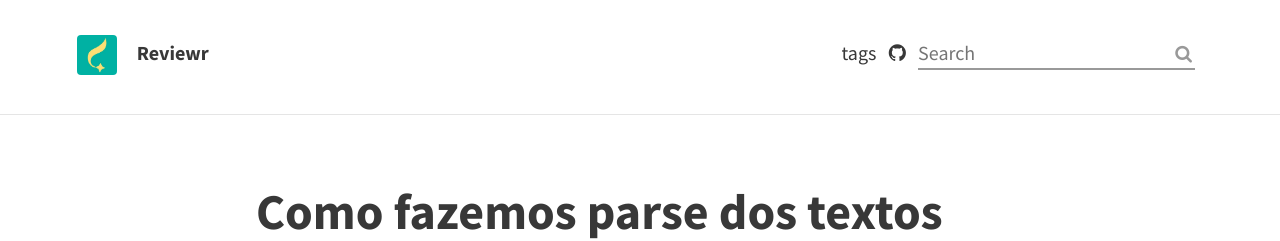
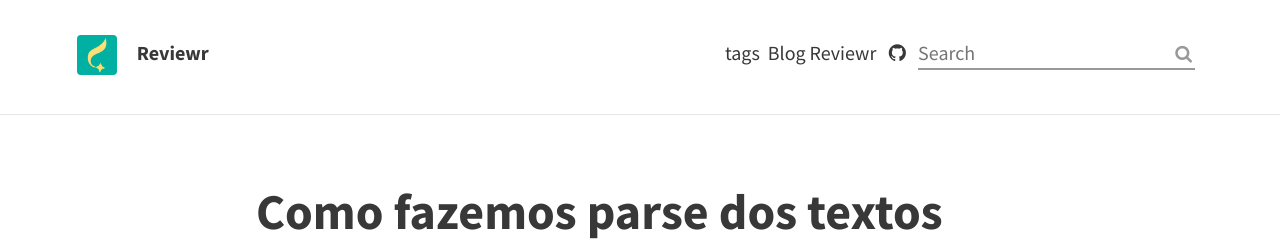
Before and after one commit to leonardorifeli/engineering.github.io, a Jekyll site: the page built from index.html, in a window 1280 px wide. Shown: the top 241 px of the page. Built offline with Jekyll 4.4.1, drawn with Linux system fonts in a browser that asks for light colours; nearby versions of some CDN libraries; the list of posts is cut into pages by our own code.

Commit message:
Fix article

```diff
--- a/_includes/icons.html
+++ b/_includes/icons.html
@@ -1,3 +1,9 @@
+<li>
+	<a href="http://reviewr.me/blog/" title="Blog Reviewr" target="_blank">
+		Blog Reviewr
+	</a>
+</li>
+
 {% if site.theme_settings.rss %}
 <li>
 	<a href="{{ "/feed.xml" | relative_url }}" title="{{ site.theme_settings.str_rss_follow }}">
```
